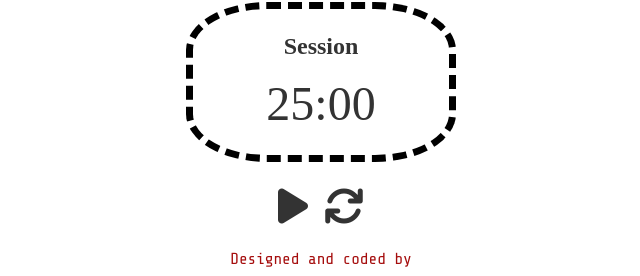
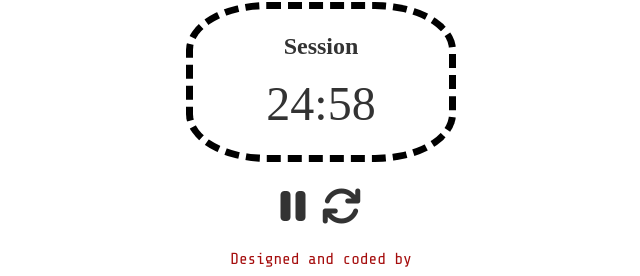
Before and after one commit to ringtho/25--5-clock, a React (Create React App) app: page / in a window 1280 px wide. Both pictures are taken after a click on the icon 612 px from the left and 537 px from the top of the page. Shown: the part 332-608 px from the top of the page, without its empty margins (319-959 px from the left). Built offline with nearby package versions, Linux system fonts and the light colour scheme.

Commit message:
Added pause and reset functionality

```diff
--- a/src/App.js
+++ b/src/App.js
@@ -8,6 +8,8 @@ function App () {
     breakTime: 5,
     sessionTime: 25,
     isTimerOn: false,
+    isBreak: false,
+    isPaused: false,
     mins: '25',
     secs: '00'
   })
@@ -24,6 +26,7 @@ function App () {
       </div>
       <Timer
         timer={timer}
+        setTimer={setTimer}
       />
       <div className='footer'>
         <p className='coded-by'>Designed and coded by</p>
--- a/src/Timer.js
+++ b/src/Timer.js
@@ -1,89 +1,93 @@
 import React, { useRef, useState } from 'react'
 import PropTypes from 'prop-types'
 
-const Timer = ({ timer }) => {
-  // const [display, setDisplay] = useState(`${totalTime / 60}:00`)
-  // const [secsFromInitialStart, setSecsFromInitialStart] = useState(0)
-  // const [clock, setClock] = useState()
-  // const [clockPaused, setClockPaused] = useState(false)
-
+const Timer = ({ timer, setTimer }) => {
   const [isBreak] = useState(false)
   const audioEl = useRef()
 
-  // const startClockFn = () => {
-  //   setPlay(true)
-  //   const start = new Date()
-  //   let secsFromLastPaused = 0
-  //   if (clockPaused) {
-  //     secsFromLastPaused += secsFromInitialStart
-  //     setClockPaused(false)
-  //   }
-  //   setClock(setInterval(() => {
-  //     let current
-  //     current = Number(((new Date() - start) / 1000).toFixed())
-  //     current += secsFromLastPaused
-  //     setSecsFromInitialStart(current)
-  //     current = totalTime - current
-  //     const mins = (current / 60).toString().split('.')[0].padStart(2, '0')
-  //     const secs = (current % 60).toString().padStart(2, '0')
-  //     setDisplay(`${mins}:${secs}`)
-  //   }, 1000))
-  //   audioEl.current.play()
-  // }
-  // useEffect(() => {
-  //   if (Number(secsFromInitialStart) === Number(totalTime)) {
-  //     clearInterval(clock)
-  //     setIsBreak(prev => !prev)
-  //     startClockFn()
-  //   }
-  // }, [secsFromInitialStart])
+  const [clock, setClock] = useState()
+  const [pausedTime, setPausedTime] = useState()
 
-  // const stopClockFn = () => {
-  //   clearInterval(clock)
-  //   setTimer({
-  //     breakTime: 5,
-  //     sessionTime: 25
-  //   })
-  //   setPlay(false)
-  //   setTotalTime(timer.sessionTime * 60)
-  //   setDisplay(`${totalTime / 60}:00`)
-  //   setIsBreak(false)
-  //   audioEl.current.pause()
-  //   audioEl.current.currentTime = 0
-  // }
-  // const pauseClockFn = () => {
-  //   setClockPaused(true)
-  //   clearInterval(clock)
-  //   setPlay(false)
-  // }
-  // const [secondsLeft, setSecondsLeft] = useState(timer.sessionTime * 60)
-  const [clock, setClock] = useState()
+  console.log(pausedTime)
 
   const start = () => {
     const currentTime = Date.now()
-    const setTime = timer.sessionTime * 60 * 1000
-    const time = currentTime + setTime
+    let time
+    if (timer.isPaused) {
+      const pausedMins = pausedTime.mins * 60 * 1000
+      const pausedSecs = pausedTime.secs * 1000
+      time = pausedMins + pausedSecs + currentTime
+      console.log(time)
+    } else {
+      const setTime = !isBreak
+        ? timer.sessionTime * 60 * 1000
+        : timer.breakTime * 60 * 1000
+      time = currentTime + setTime
+      console.log(time)
+    }
     const clock = setInterval(() => {
       const secondsLeft = Math.round((time - Date.now()) / 1000)
       console.log(secondsLeft)
       if (secondsLeft === 3 && secondsLeft >= 0) {
         audioEl.current.play()
-      } else if (secondsLeft === 0) {
+      } else if (secondsLeft < 0) {
         clearInterval(clock)
+        // setTimer()
       }
+      getDisplayFormat(secondsLeft)
+      setTimer(prev => (
+        {
+          ...prev,
+          isBreak: false,
+          isTimerOn: true,
+          isPaused: false
+        }
+      ))
     }, 1000)
     setClock(clock)
   }
 
-  // useEffect(() => {
-  //   if (secondsLeft === 0) {
-  //     clearInterval(clock)
-  //   }
-  // }, [secondsLeft, clock])
-  // useEffect(() => {
-  //   return () => clearInterval(clock)
-  // }, [clock])
-  // console.log(secondsLeft)
+  const pause = () => {
+    clearInterval(clock)
+    setPausedTime({ mins: timer.mins, secs: timer.secs })
+    setTimer(prev => {
+      return {
+        ...prev,
+        isTimerOn: false,
+        isPaused: true
+      }
+    })
+  }
+
+  const reset = () => {
+    clearInterval(clock)
+    audioEl.current.pause()
+    audioEl.current.currentTime = 0
+    setTimer(prev => {
+      return {
+        ...prev,
+        breakTime: 5,
+        sessionTime: 25,
+        isTimerOn: false,
+        isBreak: false,
+        isPaused: false,
+        mins: '25',
+        secs: '00'
+      }
+    })
+  }
+
+  const getDisplayFormat = (seconds) => {
+    const mins = Math.floor(seconds / 60)
+    const secs = Math.floor(seconds % 60)
+    setTimer(prev => {
+      return {
+        ...prev,
+        mins,
+        secs
+      }
+    })
+  }
 
   return (
     <>
@@ -97,12 +101,12 @@ const Timer = ({ timer }) => {
     <div className='pause-play'>
         {
         timer.isTimerOn
-          ? <i className='fa fa-pause' id='start_stop'></i>
+          ? <i className='fa fa-pause' id='start_stop' onClick={pause}></i>
           : <i className='fa fa-play' id='start_stop' onClick={start}></i>
         }
     </div>
     <div className='refresh'>
-        <i className='fa fa-refresh' id='reset'></i>
+        <i className='fa fa-refresh' id='reset' onClick={reset}></i>
     </div>
     </div>
     <audio
@@ -116,7 +120,8 @@ const Timer = ({ timer }) => {
 }
 
 Timer.propTypes = {
-  timer: PropTypes.object
+  timer: PropTypes.object,
+  setTimer: PropTypes.func
 }
 
 export default Timer
```
